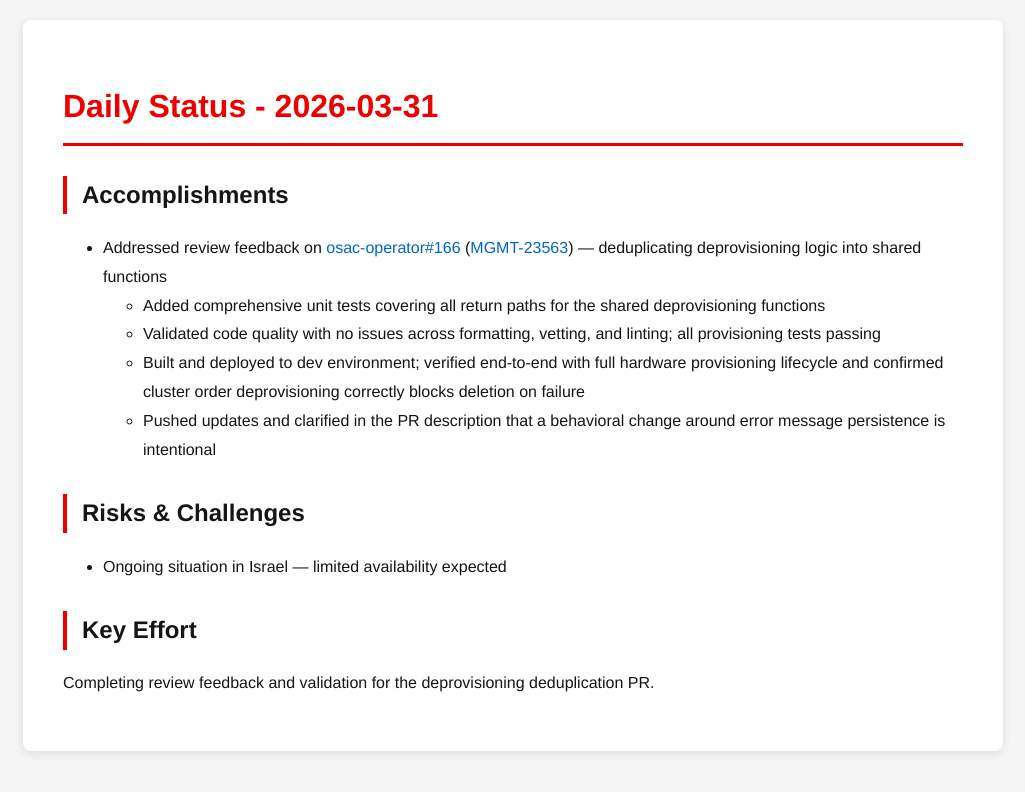
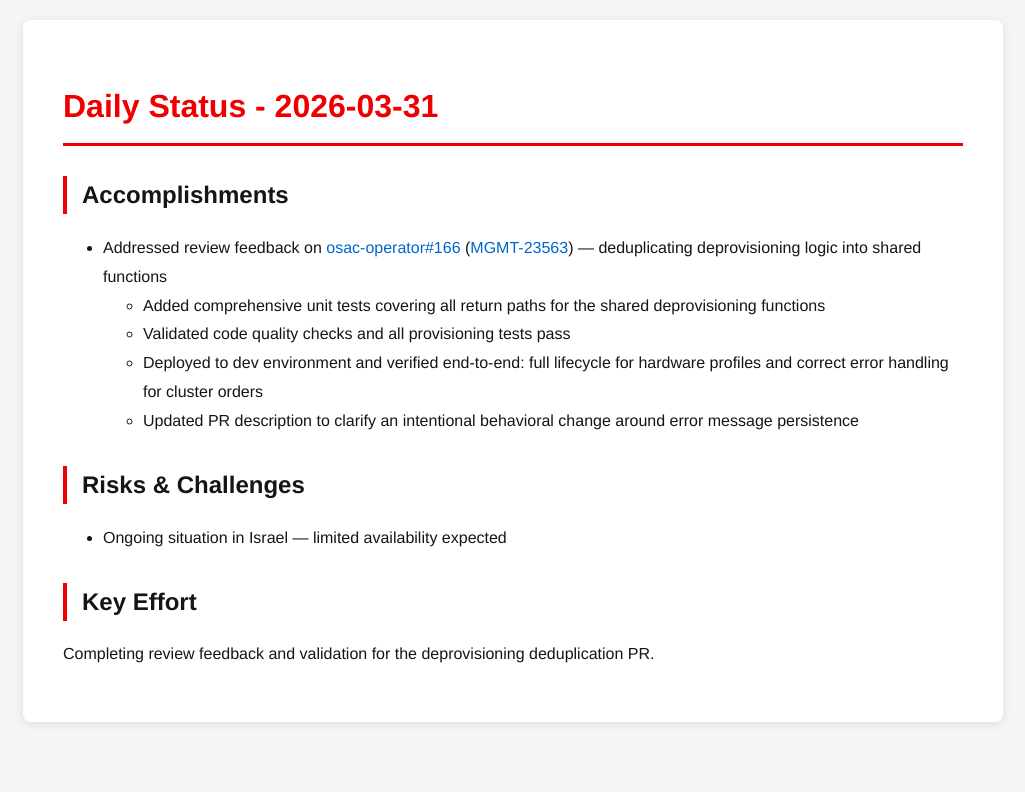
Before and after one commit to tzvatot/daily-status, a Jekyll site: the page built from 2026-03-31.md, in a window 1280 px wide. Shown: the top 792 px of the page, without its empty margins (127-1152 px from the left). Built offline with Jekyll 4.4.1, drawn with Linux system fonts in a browser that asks for light colours.

Commit message:
Daily status update - 2026-03-31

```diff
--- a/2026-03-31.md
+++ b/2026-03-31.md
@@ -9,9 +9,9 @@ date: 2026-03-31
 ## Accomplishments
 - Addressed review feedback on [osac-operator#166](https://github.com/osac-project/osac-operator/pull/166) ([MGMT-23563](https://issues.redhat.com/browse/MGMT-23563)) — deduplicating deprovisioning logic into shared functions
   - Added comprehensive unit tests covering all return paths for the shared deprovisioning functions
-  - Validated code quality with no issues across formatting, vetting, and linting; all provisioning tests passing
-  - Built and deployed to dev environment; verified end-to-end with full hardware provisioning lifecycle and confirmed cluster order deprovisioning correctly blocks deletion on failure
-  - Pushed updates and clarified in the PR description that a behavioral change around error message persistence is intentional
+  - Validated code quality checks and all provisioning tests pass
+  - Deployed to dev environment and verified end-to-end: full lifecycle for hardware profiles and correct error handling for cluster orders
+  - Updated PR description to clarify an intentional behavioral change around error message persistence
 
 ## Risks & Challenges
 - Ongoing situation in Israel — limited availability expected
```
